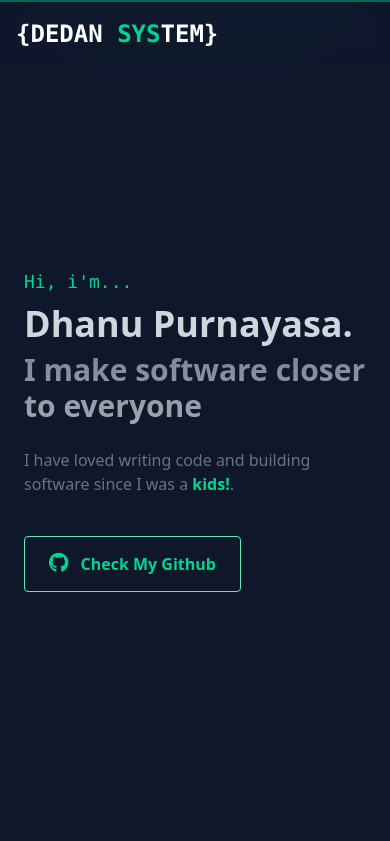
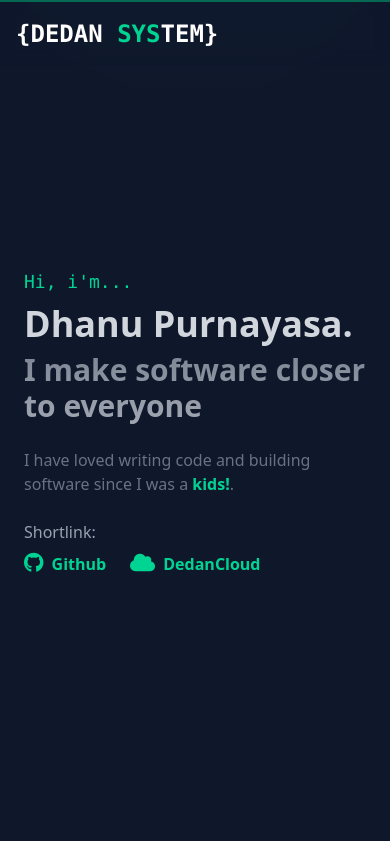
Before and after one commit to dhanuprys/portofolio-tailwind-vite, a website built with Vite: page index.html in a window 390 px wide. Shown: the top 841 px of the page. Built offline with nearby package versions, Linux system fonts and the light colour scheme.

Commit message:
feat(ui): add "Open DedanCloud CTA button"

```diff
--- a/index.html
+++ b/index.html
@@ -224,14 +224,45 @@
         I have loved writing code and building software since I was a <span
           class="text-emerald-400 font-semibold">kids!</span>.
       </p>
-      <!-- Call-to-action button -->
-      <div class="mt-14">
+      <!-- Call-to-action button (Desktop) -->
+      <div class="hidden sm:flex pt-14 items-center gap-x-2">
+        <div>
           <a href="https://github.com/dhanuprys" target="_blank"
             class="px-6 py-4 rounded text-emerald-400 border font-bold transition-colors hover:cursor-pointer border-emerald-300 hover:bg-emerald-300 hover:text-slate-900"
             aria-label="Kunjungi profil GitHub Dhanu Purnayasa untuk melihat proyek dan kode">
             <i class="fa-brands fa-github text-xl mr-2" aria-hidden="true"></i>
             Check My Github
           </a>
+        </div>
+        <div>
+          <a href="https://cloud.dedan.my.id" target="_blank"
+            class="group px-6 rounded text-emerald-400 sm:text-lg font-bold transition-colors hover:cursor-pointer"
+            aria-label="Buka halaman private cloud">
+            <span class="group-hover:underline underline-offset-4">Open DedanCloud</span>
+            <i class="fa-solid fa-arrow-right text-xl ml-2 group-hover:ml-4 transition-all duration-300"
+              aria-hidden="true"></i>
+          </a>
+        </div>
+      </div>
+      <!-- CTA (Mobile) -->
+      <div class="pt-6 block sm:hidden">
+        <p class="text-gray-400 mb-2">Shortlink:</p>
+        <div class="flex items-center gap-x-6">
+          <div>
+            <a href="https://github.com/dhanuprys" target="_blank" class="text-emerald-400 font-semibold"
+              aria-label="Kunjungi profil GitHub Dhanu Purnayasa untuk melihat proyek dan kode">
+              <i class="fa-brands fa-github text-xl" aria-hidden="true"></i>
+              <span class="ml-1">Github</span>
+            </a>
+          </div>
+          <div>
+            <a href="https://cloud.dedan.my.id" target="_blank" class="text-emerald-400 font-semibold"
+              aria-label="Buka halaman private cloud">
+              <i class="fa-solid fa-cloud text-xl" aria-hidden="true"></i>
+              <span class="ml-1">DedanCloud</span>
+            </a>
+          </div>
+        </div>
       </div>
       <!-- Background decorative element -->
       <div
```
Lines whose indentation alone changed are shown as unchanged.
